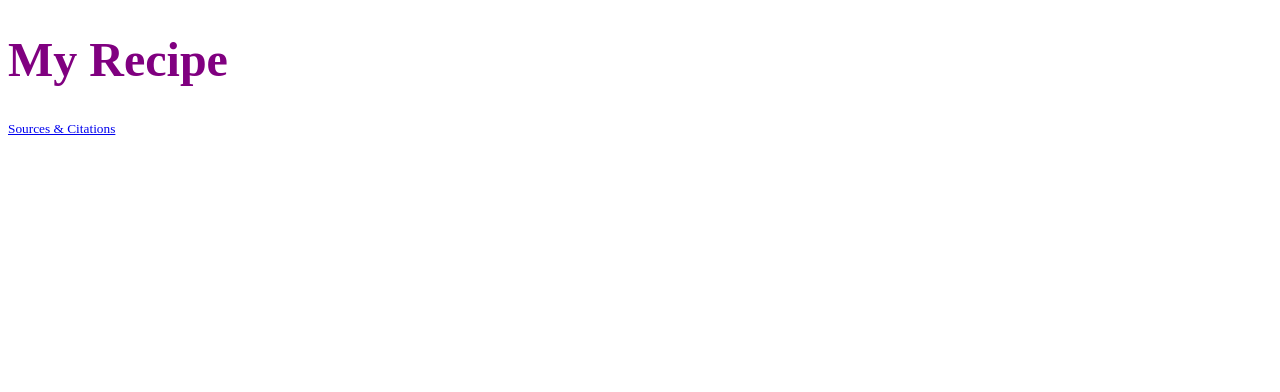
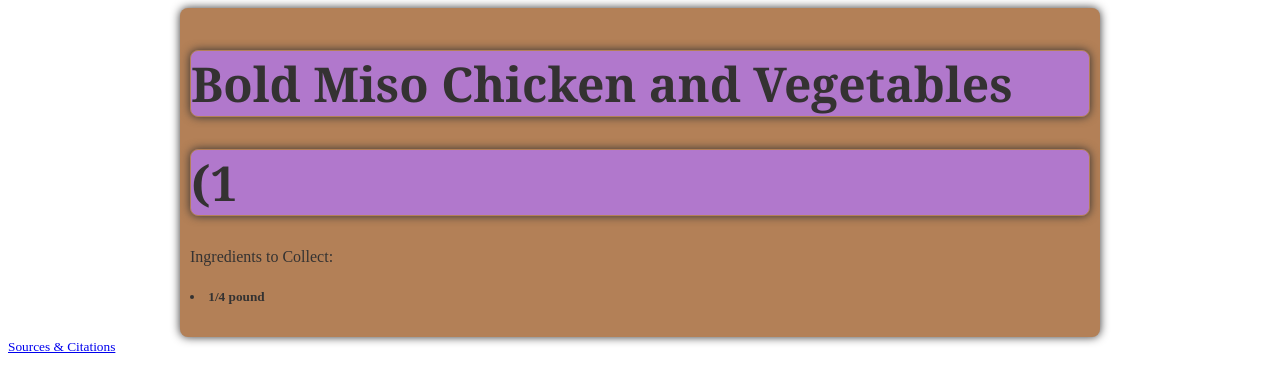
Before and after one commit to IACS-26-27/web-design-1-recipe-assignment-pixel-infinitum22, a website: page index.html in a window 1280 px wide. Drawn offline with Linux system fonts and the light colour scheme.

Commit message:
First changes

```diff
--- a/index.html
+++ b/index.html
@@ -10,7 +10,14 @@
   <body>
     <!-- Your recipe goes here! -->
     <main>
-      <h1>My Recipe</h1>
+      <h1>Bold Miso Chicken and Vegetables</h1>
+      <h1>(1</h1>
+      <div class="ingredients"
+      <h2>Ingredients to Collect:</h2>
+      <h5>
+        <li>1/4 pound </li>
+      </h5>
+
     </main>
     <footer>
       <small>
--- a/styles.css
+++ b/styles.css
@@ -2,5 +2,35 @@
 h1 {
   /* Demo style -- remove me and write your own */
   font-size: 48px;
-  color: purple;
+  color: rgb(177, 10, 177);
+  font-family:Cambria, Cochin, Georgia, Times, 'Times New Roman', serif;
+  background-color: rgb(177, 120, 204);
+    border-style: solid;
+    border-width: 1px;
+    border-color: rgb(179, 128, 87);
+    border-radius: 8px;
+    box-shadow: 0px 0px 10px 0px;
+    color: rgb(52, 50, 50);
 }
+h2 {
+  color:rgb(198, 106, 25);
+  font-family: Impact, Haettenschweiler, 'Arial Narrow Bold', sans-serif;
+  background-color: rgb(193, 164, 135);
+    border-style: solid;
+    border-width: 2px;
+    border-color: rgb(247, 247, 251);
+    border-radius: 8px;
+   box-shadow: 0px 0px 10px 0px; color: rgb(52, 50, 50);
+}
+main {
+  background-color: rgb(179, 128, 87);
+  padding: 8px;
+  max-width: 900px;
+  margin-inline: auto;
+    border-style: solid;
+    border-width: 2px;
+    border-color: rgba(247, 247, 251, 0);
+    border-radius: 8px;
+    box-shadow: 0px 0px 10px 0px;
+    color: rgb(52, 50, 50);
+}
```
